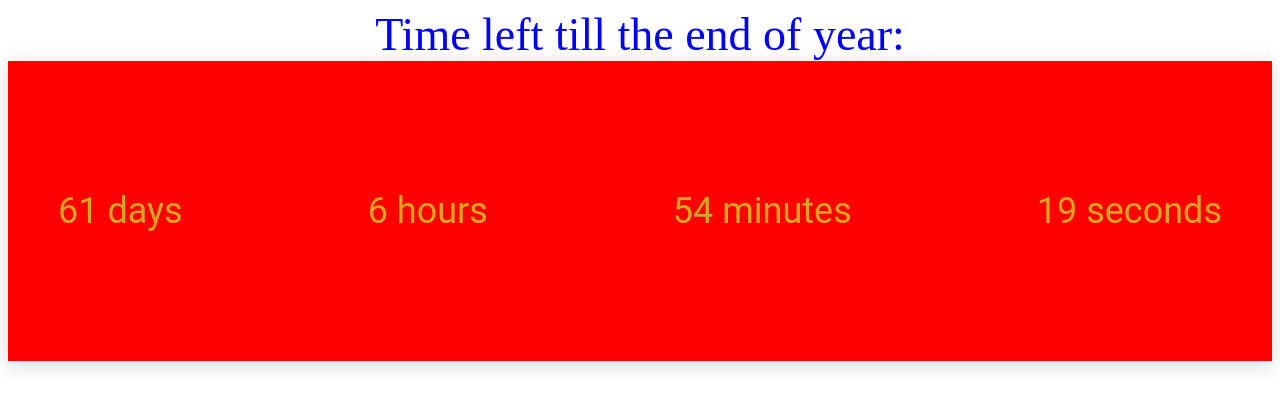
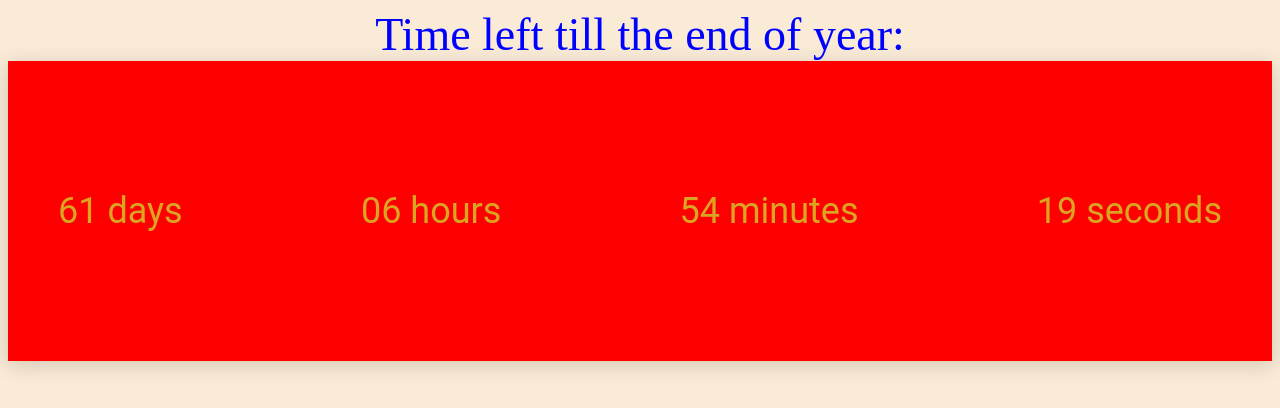
Before and after one commit to Volod00/timer, a plain HTML site: page index.html in a window 1280 px wide. Drawn offline with Linux system fonts and the light colour scheme.

Commit message:
third commit

```diff
--- a/script.js
+++ b/script.js
@@ -16,7 +16,16 @@ function start (endtime){
         'minutes':minutes,
         'seconds':seconds
       };
-  }
+    }
+
+    function getZero(num){
+     if (num >=0  && num <10){
+        return `0${num}`;
+            }else{
+        return num;
+        }
+    }
+
 
 start(deadline);
 
@@ -28,13 +37,15 @@ function setTime(selector, endtime){
     const seconds = timer.querySelector('#seconds');
     const timeInterval = setInterval(updateClock,1000);
 
+    updateClock();
+
 function updateClock(){
     const t = start(endtime);
 
-        days.innerHTML = t.days;
-        hours.innerHTML = t.hours;
-        minutes.innerHTML = t.minutes;
-        seconds.innerHTML = t.seconds;
+        days.innerHTML = getZero(t.days);
+        hours.innerHTML = getZero(t.hours);
+        minutes.innerHTML = getZero(t.minutes);
+        seconds.innerHTML = getZero(t.seconds);
 
         if( t.total <= 0){
           clearInterval(timeInterval);
--- a/style.css
+++ b/style.css
@@ -1,3 +1,7 @@
+body{
+    background-color: antiquewhite;
+}
+
 .timer{
     box-sizing: border-box;
     display: flex;
```
